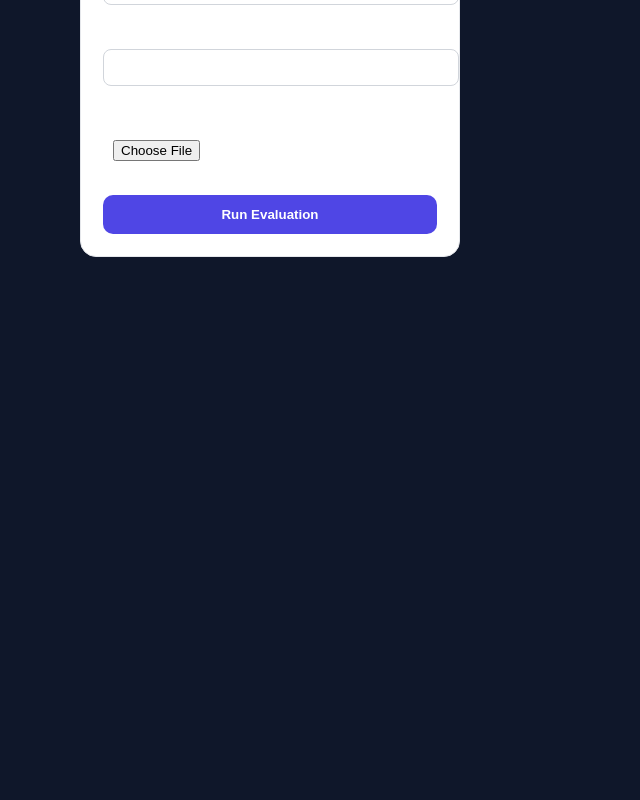
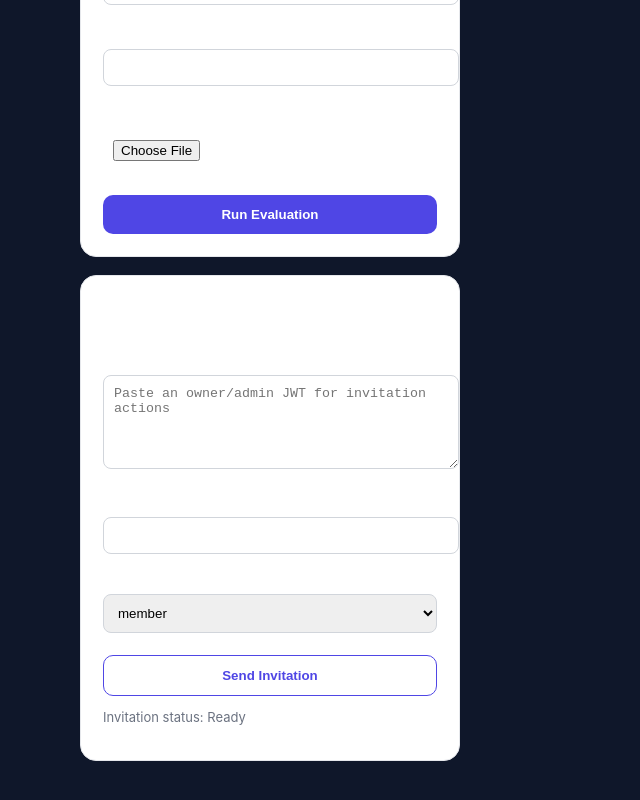
Before and after one commit to Husseinshtia1/ood_affinity_eval_kit_PREPARED, a Next.js app in the folder frontend/prepared-web/: page / in a window 1280 px wide. Shown: the part 482-1282 px from the top of the page, without its empty margins (0-640 px from the left). Before the commit the page ends 803 px from the top, so only its background shows below. Built offline with nearby package versions, Linux system fonts and the light colour scheme; no server answers.

Commit message:
Add invitation management panel to dashboard

```diff
--- a/frontend/prepared-web/app/page.tsx
+++ b/frontend/prepared-web/app/page.tsx
@@ -1,7 +1,7 @@
 'use client'
 
 import {FormEvent,useEffect,useState} from 'react'
-import {runEvaluation,getReport,getPoints} from '../services/api'
+import {runEvaluation,getReport,getPoints,inviteOrganizationUser} from '../services/api'
 import {useJobPolling} from '../hooks/useJobPolling'
 import ReportCard from '../components/ReportCard'
 
@@ -19,6 +19,8 @@ export default function Home(){
  const [jobId,setJobId]=useState('')
  const [report,setReport]=useState<any>(null)
  const [points,setPoints]=useState([])
+ const [authToken,setAuthToken]=useState('')
+ const [inviteStatus,setInviteStatus]=useState('Ready')
  const polledStatus=useJobPolling(jobId)
  const status=polledStatus || localStatus
 
@@ -32,6 +34,21 @@ export default function Home(){
    const data=await runEvaluation(formData)
    setJobId(data.evaluation_id)
    setLocalStatus(data.status)
+ }
+
+ async function submitInvitation(e:FormEvent<HTMLFormElement>){
+   e.preventDefault()
+   setInviteStatus('Sending...')
+   const formData=new FormData(e.currentTarget)
+   const email=String(formData.get('email') || '')
+   const role=String(formData.get('role') || 'member')
+   try{
+    await inviteOrganizationUser(email,role,authToken || undefined)
+    setInviteStatus('Invitation queued')
+    e.currentTarget.reset()
+   }catch(error:any){
+    setInviteStatus(error?.message || 'Invitation failed')
+   }
  }
 
  useEffect(()=>{
@@ -69,6 +86,7 @@ export default function Home(){
   </section>
 
   <section style={{display:'grid',gridTemplateColumns:'380px 1fr',gap:'24px',alignItems:'start'}}>
+   <div style={{display:'grid',gap:'18px'}}>
     <form onSubmit={submit} style={{border:'1px solid #e5e7eb',borderRadius:'16px',padding:'22px',background:'#fff'}}>
      <h2 style={{marginTop:0}}>Run evaluation</h2>
      <label style={{fontWeight:600}}>Model Name</label><br/>
@@ -82,6 +100,24 @@ export default function Home(){
     </form>
 
     <section style={{border:'1px solid #e5e7eb',borderRadius:'16px',padding:'22px',background:'#fff'}}>
+     <h2 style={{marginTop:0}}>Organization access</h2>
+     <label style={{fontWeight:600}}>Bearer token</label>
+     <textarea value={authToken} onChange={(e)=>setAuthToken(e.target.value)} placeholder='Paste an owner/admin JWT for invitation actions' style={{width:'100%',minHeight:'72px',padding:'10px',margin:'8px 0 16px',border:'1px solid #d1d5db',borderRadius:'8px'}} />
+     <form onSubmit={submitInvitation}>
+      <label style={{fontWeight:600}}>Invite email</label><br/>
+      <input name='email' type='email' required style={{width:'100%',padding:'10px',margin:'8px 0 12px',border:'1px solid #d1d5db',borderRadius:'8px'}} />
+      <label style={{fontWeight:600}}>Role</label><br/>
+      <select name='role' defaultValue='member' style={{width:'100%',padding:'10px',margin:'8px 0 16px',border:'1px solid #d1d5db',borderRadius:'8px'}}>
+       <option value='member'>member</option>
+       <option value='admin'>admin</option>
+      </select>
+      <button type='submit' style={{width:'100%',padding:'12px 16px',borderRadius:'10px',border:'1px solid #4f46e5',background:'#fff',color:'#4f46e5',fontWeight:700,cursor:'pointer'}}>Send Invitation</button>
+      <p style={{fontSize:'13px',color:'#6b7280'}}>Invitation status: {inviteStatus}</p>
+     </form>
+    </section>
+   </div>
+
+   <section style={{border:'1px solid #e5e7eb',borderRadius:'16px',padding:'22px',background:'#fff'}}>
     <h2 style={{marginTop:0}}>Evidence package</h2>
     <ReportCard report={report} points={points}/>
    </section>
```
Lines whose indentation alone changed are shown as unchanged.
